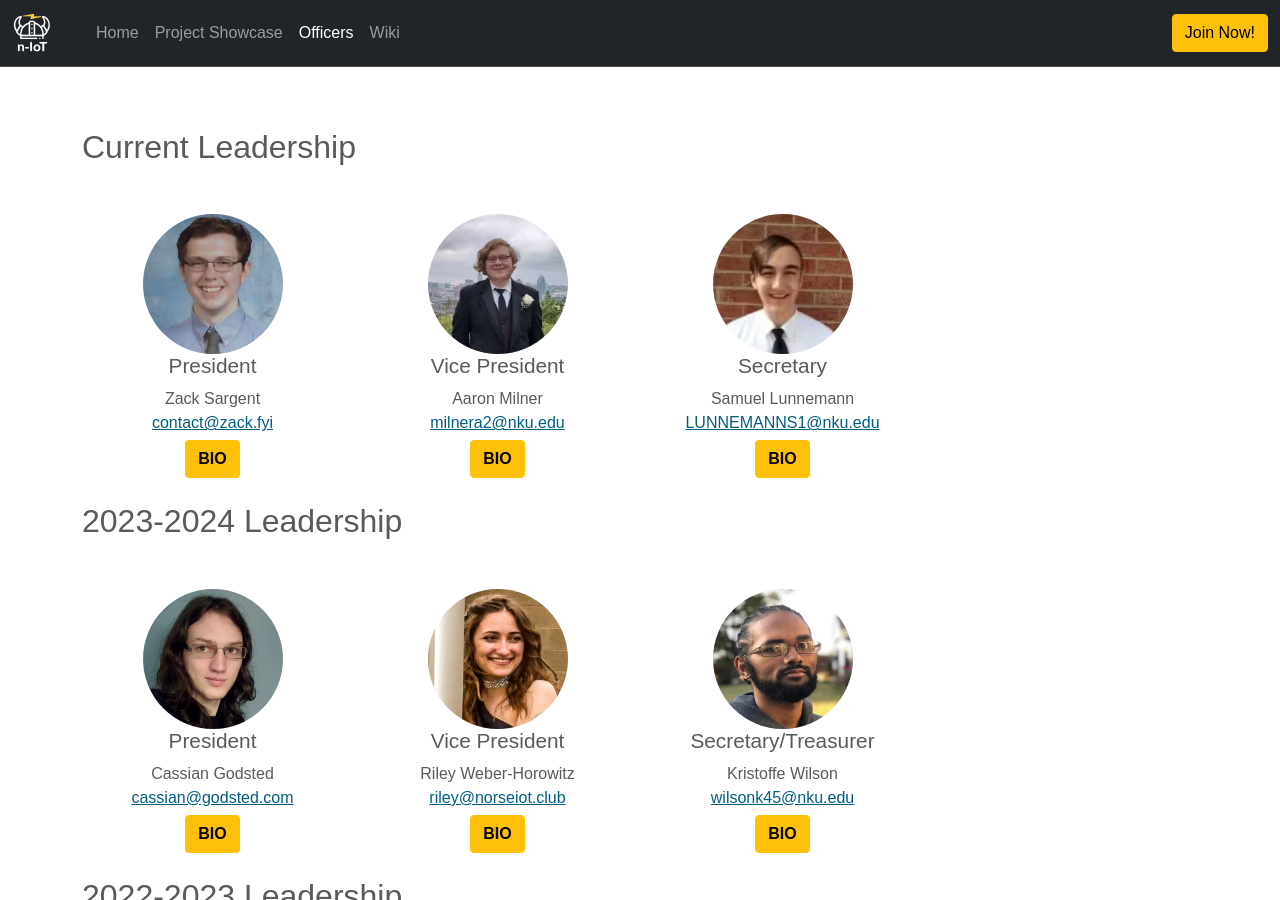
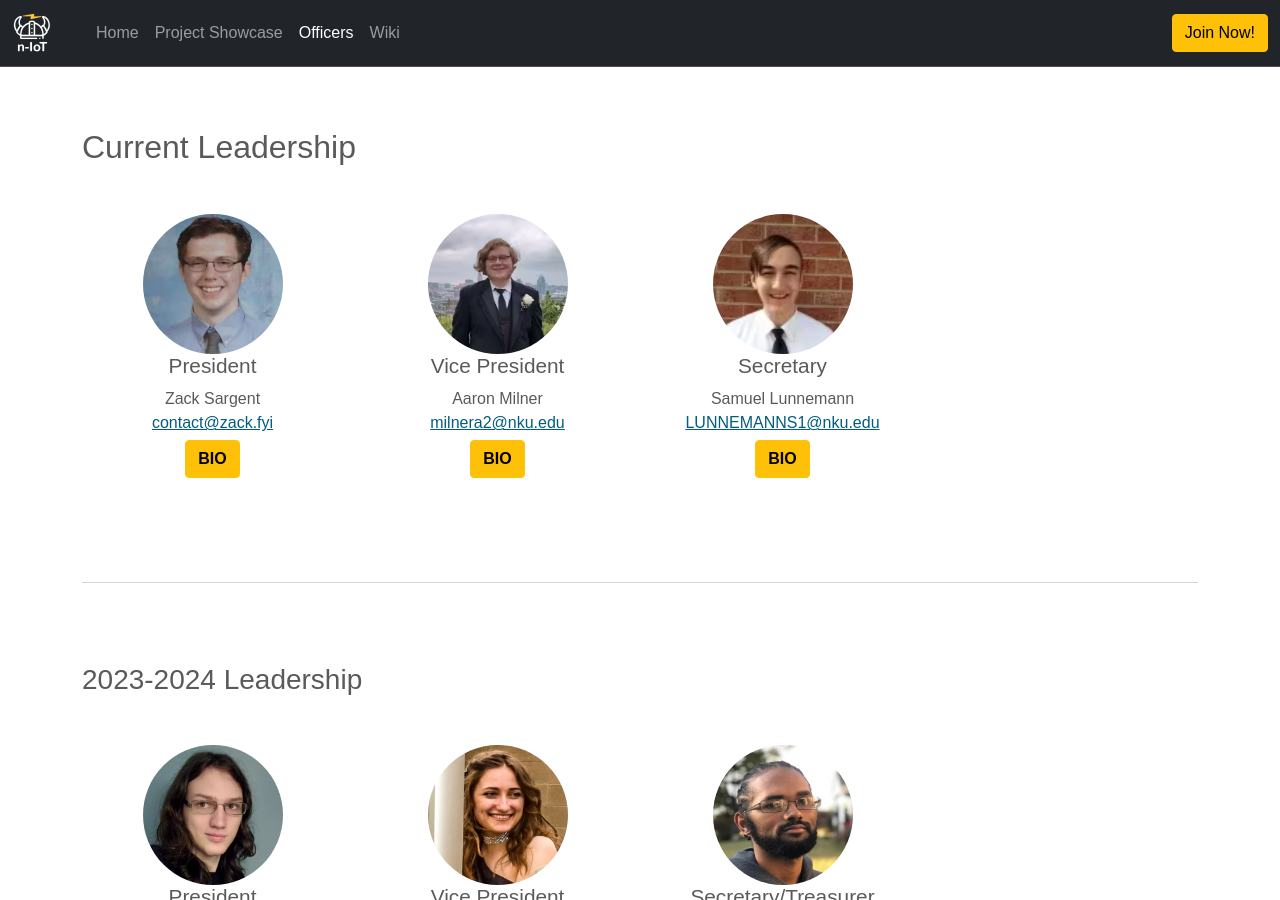
Before and after one commit to Norse-IoT/norse-iot.github.io, a Jekyll site: the page built from pages/officers.html, in a window 1280 px wide and 900 px high. Built offline with Jekyll 4.4.1, drawn with Linux system fonts in a browser that asks for light colours; some web fonts are replaced.

Commit message:
Additional dividers on officer page

```diff
--- a/_includes/officer-section.html
+++ b/_includes/officer-section.html
@@ -1,7 +1,10 @@
 <div class="container marketing" id="officers">
     <h2>Current Leadership</h2>
     {%- include current-leadership.html -%}
-    <h2>2023-2024 Leadership</h2>
+
+    <hr class="featurette-divider">
+
+    <h3>2023-2024 Leadership</h3>
     <!-- Four columns of previous officers -->
     <div class="row mt-5">
         {%- include officer.html
@@ -39,7 +42,11 @@
             senior studying Data Science and Statistics."
         -%}
     </div>
-    <h2>2022-2023 Leadership</h2>
+
+    <hr class="featurette-divider">
+
+
+    <h3>2022-2023 Leadership</h3>
     <div class="row mt-5">
         {%- include officer.html
             name = "Kevin Muscara"
@@ -65,7 +72,11 @@
             from 2022-2023."
         -%}
     </div>
-    <h2>2021-2022 Leadership</h2>
+
+    <hr class="featurette-divider">
+
+
+    <h3>2021-2022 Leadership</h3>
     <div class="row mt-5">
         {%- include officer.html
             name = "Nick Klaene"
```
